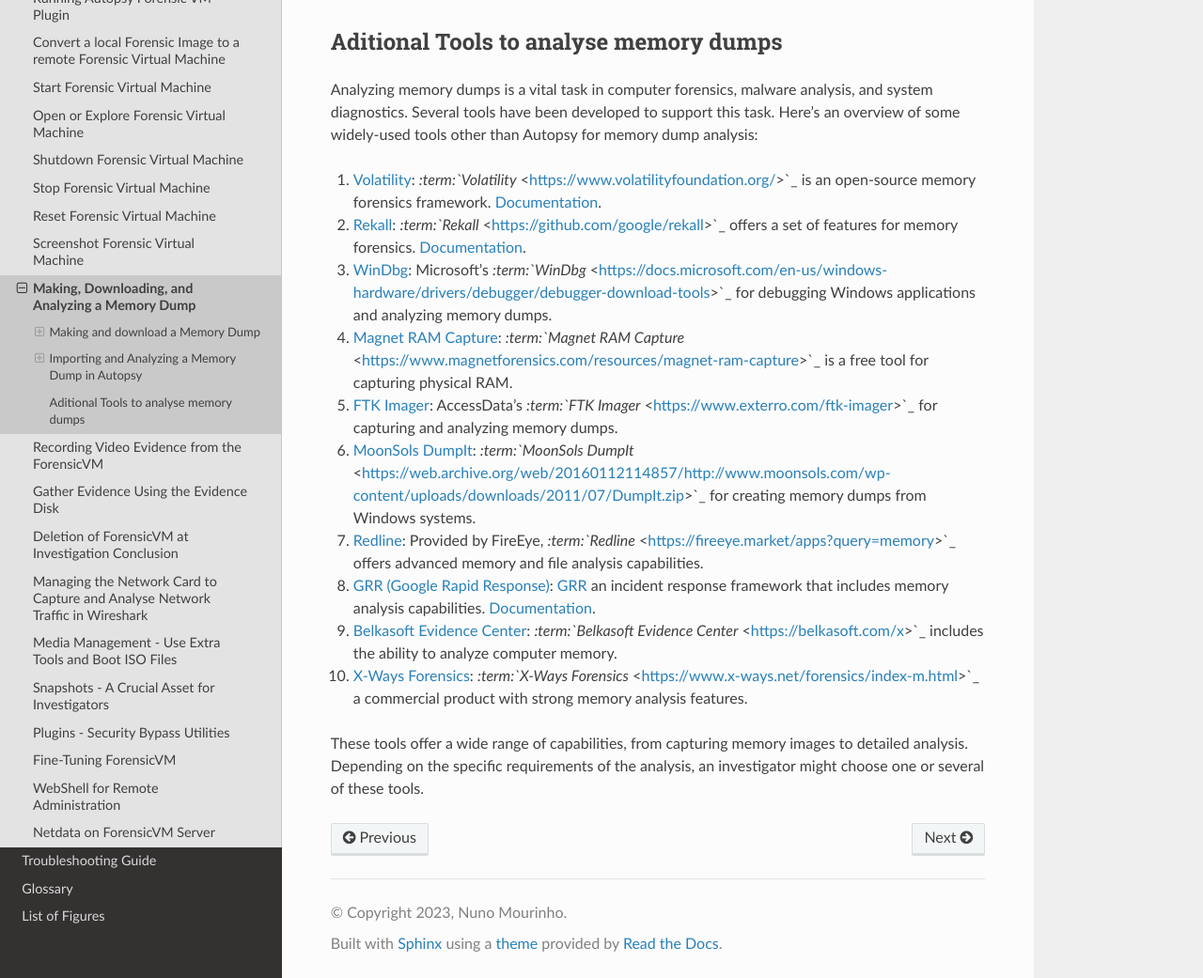
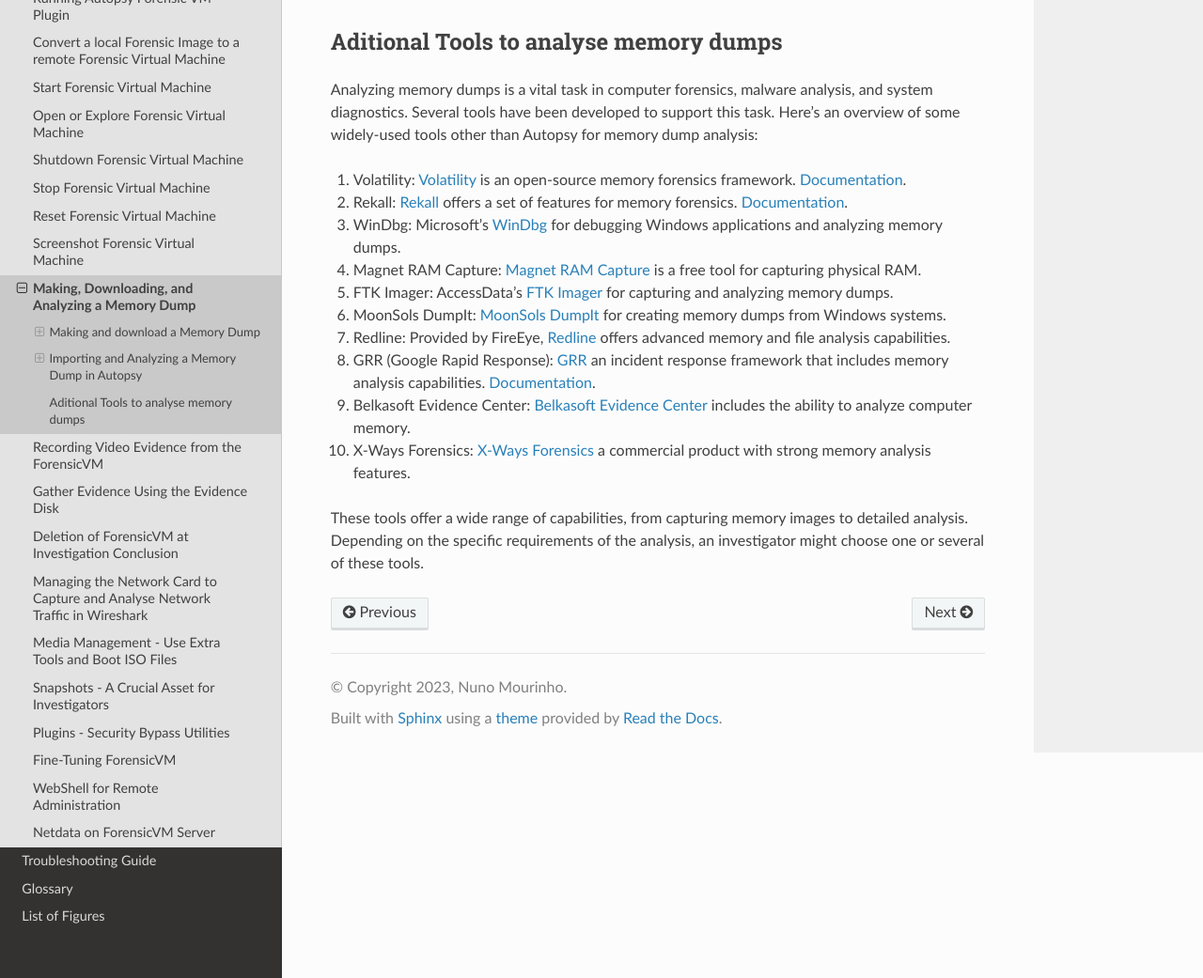
Before and after one commit to nunomourinho/forensicVmAutopsyUserManual, a Sphinx documentation site: the page built from docs/user/memory_dump_vm.rst, in a window 1280 px wide and 1400 px high, scrolled down 10486 px. Shown: the part 359-1400 px from the top of the window at 94% size. Built offline with Sphinx 7.4.7 and the Read the Docs theme 2.0.0, drawn with Linux system fonts in a browser that asks for light colours; pages that are not in the unit, such as notebooks, are missing from menus; some of the changed lines change nothing that is shown.

Commit message:
Update memory_dump_vm.rst

```diff
--- a/docs/user/memory_dump_vm.rst
+++ b/docs/user/memory_dump_vm.rst
@@ -379,24 +379,24 @@
 ****************************************
 Analyzing memory dumps is a vital task in computer forensics, malware analysis, and system diagnostics. Several tools have been developed to support this task. Here's an overview of some widely-used tools other than Autopsy for memory dump analysis:
 
-1. :term:`Volatility`: `:term:`Volatility` <https://www.volatilityfoundation.org/>`_ is an open-source memory forensics framework. `Documentation <https://github.com/volatilityfoundation/volatility/wiki>`_.
+1. Volatility: `Volatility <https://www.volatilityfoundation.org/>`_ is an open-source memory forensics framework. `Documentation <https://github.com/volatilityfoundation/volatility/wiki>`_.
 
-2. :term:`Rekall`: `:term:`Rekall` <https://github.com/google/rekall>`_ offers a set of features for memory forensics. `Documentation <http://www.rekall-forensic.com/documentation-1/rekall-documentation>`_.
+2. Rekall: `Rekall <https://github.com/google/rekall>`_ offers a set of features for memory forensics. `Documentation <http://www.rekall-forensic.com/documentation-1/rekall-documentation>`_.
 
-3. :term:`WinDbg`: Microsoft's `:term:`WinDbg` <https://docs.microsoft.com/en-us/windows-hardware/drivers/debugger/debugger-download-tools>`_ for debugging Windows applications and analyzing memory dumps.
+3. WinDbg: Microsoft's `WinDbg <https://docs.microsoft.com/en-us/windows-hardware/drivers/debugger/debugger-download-tools>`_ for debugging Windows applications and analyzing memory dumps.
 
-4. :term:`Magnet RAM Capture`: `:term:`Magnet RAM Capture` <https://www.magnetforensics.com/resources/magnet-ram-capture>`_ is a free tool for capturing physical RAM.
+4. Magnet RAM Capture: `Magnet RAM Capture <https://www.magnetforensics.com/resources/magnet-ram-capture>`_ is a free tool for capturing physical RAM.
 
-5. :term:`FTK Imager`: AccessData's `:term:`FTK Imager` <https://www.exterro.com/ftk-imager>`_ for capturing and analyzing memory dumps.
+5. FTK Imager: AccessData's `FTK Imager <https://www.exterro.com/ftk-imager>`_ for capturing and analyzing memory dumps.
 
-6. :term:`MoonSols DumpIt`: `:term:`MoonSols DumpIt` <https://web.archive.org/web/20160112114857/http://www.moonsols.com/wp-content/uploads/downloads/2011/07/DumpIt.zip>`_ for creating memory dumps from Windows systems.
+6. MoonSols DumpIt: `MoonSols DumpIt <https://web.archive.org/web/20160112114857/http://www.moonsols.com/wp-content/uploads/downloads/2011/07/DumpIt.zip>`_ for creating memory dumps from Windows systems.
 
-7. :term:`Redline`: Provided by FireEye, `:term:`Redline` <https://fireeye.market/apps?query=memory>`_ offers advanced memory and file analysis capabilities.
+7. Redline: Provided by FireEye, `Redline <https://fireeye.market/apps?query=memory>`_ offers advanced memory and file analysis capabilities.
 
-8. :term:`GRR (Google Rapid Response)`: `GRR <https://github.com/google/grr>`_ an incident response framework that includes memory analysis capabilities. `Documentation <https://grr-doc.readthedocs.io/en/latest/>`_.
+8. GRR (Google Rapid Response): `GRR <https://github.com/google/grr>`_ an incident response framework that includes memory analysis capabilities. `Documentation <https://grr-doc.readthedocs.io/en/latest/>`_.
 
-9. :term:`Belkasoft Evidence Center`: `:term:`Belkasoft Evidence Center` <https://belkasoft.com/x>`_ includes the ability to analyze computer memory.
+9. Belkasoft Evidence Center: `Belkasoft Evidence Center <https://belkasoft.com/x>`_ includes the ability to analyze computer memory.
 
-10. :term:`X-Ways Forensics`: `:term:`X-Ways Forensics` <https://www.x-ways.net/forensics/index-m.html>`_ a commercial product with strong memory analysis features.
+10. X-Ways Forensics: `X-Ways Forensics <https://www.x-ways.net/forensics/index-m.html>`_ a commercial product with strong memory analysis features.
 
 These tools offer a wide range of capabilities, from capturing memory images to detailed analysis. Depending on the specific requirements of the analysis, an investigator might choose one or several of these tools.
```
